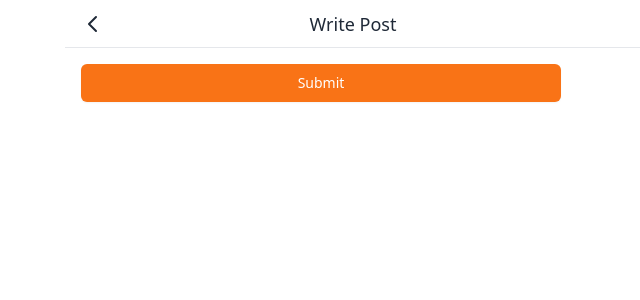
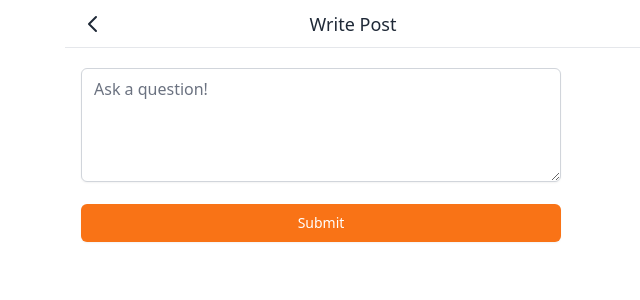
Before and after one commit to sbin0819/cloneapp, a Next.js app in the folder carrot-market/: page /community/write in a window 1280 px wide. Shown: the top 300 px of the page, without its empty margins (319-959 px from the left). Built offline with nearby package versions, Linux system fonts and the light colour scheme; no server answers.

Commit message:
feat: community

```diff
--- /dev/null
+++ b/carrot-market/libs/client/useCoords.ts
@@ -0,0 +1,35 @@
+import { useEffect, useState } from 'react';
+
+interface UseCoordState {
+  longitude: number | null;
+  latitude: number | null;
+}
+
+export default function useCoords() {
+  const [coords, setCoords] = useState<UseCoordState>({
+    latitude: null,
+    longitude: null,
+  });
+  const onSuccess = ({
+    coords: { latitude, longitude },
+  }: GeolocationPosition) => {
+    console.log('onSuccess...');
+    setCoords({ latitude, longitude });
+  };
+  const wait = (timeToDelay: number) =>
+    new Promise((resolve) => setTimeout(resolve, timeToDelay));
+  useEffect(() => {
+    navigator.geolocation.getCurrentPosition(onSuccess, null, {
+      // maximumAge: 60000,
+      // timeout: 10000,
+      // enableHighAccuracy: true,
+      enableHighAccuracy: true,
+    });
+    // const time = async () => {
+    //   await wait(10000);
+    //   console.log('waitting over...');
+    // };
+    // time();
+  }, []);
+  return coords;
+}
--- /dev/null
+++ b/carrot-market/pages/api/posts/[id]/answers.ts
@@ -0,0 +1,47 @@
+import { NextApiRequest, NextApiResponse } from 'next';
+import withHandler, { ResponseType } from '@libs/server/withHandler';
+import client from '@libs/server/client';
+import { withApiSession } from '@libs/server/withSession';
+
+async function handler(
+  req: NextApiRequest,
+  res: NextApiResponse<ResponseType>,
+) {
+  const {
+    query: { id },
+    session: { user },
+    body: { answer },
+  } = req;
+
+  const post = await client.post.findUnique({
+    where: {
+      id: +id.toString(),
+    },
+    select: {
+      id: true,
+    },
+  });
+
+  const newAnswer = await client.answer.create({
+    data: {
+      user: {
+        connect: {
+          id: user?.id,
+        },
+      },
+      post: {
+        connect: {
+          id: +id.toString(),
+        },
+      },
+      answer,
+    },
+  });
+
+  res.json({
+    ok: true,
+    answer: newAnswer,
+  });
+}
+
+export default withApiSession(withHandler({ method: ['POST'], handler }));
--- /dev/null
+++ b/carrot-market/pages/api/posts/[id]/index.ts
@@ -0,0 +1,65 @@
+import { NextApiRequest, NextApiResponse } from 'next';
+import withHandler, { ResponseType } from '@libs/server/withHandler';
+import client from '@libs/server/client';
+import { withApiSession } from '@libs/server/withSession';
+
+async function handler(
+  req: NextApiRequest,
+  res: NextApiResponse<ResponseType>,
+) {
+  const {
+    query: { id },
+    session: { user },
+  } = req;
+  const post = await client.post.findUnique({
+    where: {
+      id: +id.toString(),
+    },
+    include: {
+      user: {
+        select: {
+          id: true,
+          name: true,
+          avatar: true,
+        },
+      },
+      answers: {
+        select: {
+          answer: true,
+          id: true,
+          user: {
+            select: {
+              id: true,
+              name: true,
+              avatar: true,
+            },
+          },
+        },
+      },
+      _count: {
+        select: {
+          answers: true,
+          wondering: true,
+        },
+      },
+    },
+  });
+  const isWondering = Boolean(
+    await client.wondering.findFirst({
+      where: {
+        postId: +id.toString(),
+        userId: user?.id,
+      },
+      select: {
+        id: true,
+      },
+    }),
+  );
+  res.json({
+    ok: true,
+    post,
+    isWondering,
+  });
+}
+
+export default withApiSession(withHandler({ method: ['GET'], handler }));
--- /dev/null
+++ b/carrot-market/pages/api/posts/[id]/wonder.ts
@@ -0,0 +1,50 @@
+import { NextApiRequest, NextApiResponse } from 'next';
+import withHandler, { ResponseType } from '@libs/server/withHandler';
+import client from '@libs/server/client';
+import { withApiSession } from '@libs/server/withSession';
+
+async function handler(
+  req: NextApiRequest,
+  res: NextApiResponse<ResponseType>,
+) {
+  const {
+    query: { id },
+    session: { user },
+  } = req;
+
+  const alreadyExists = await client.wondering.findFirst({
+    where: {
+      userId: user?.id,
+      postId: +id.toString(),
+    },
+  });
+
+  if (alreadyExists) {
+    await client.wondering.delete({
+      where: {
+        id: alreadyExists.id,
+      },
+    });
+  } else {
+    await client.wondering.create({
+      data: {
+        user: {
+          connect: {
+            id: user?.id,
+          },
+        },
+        post: {
+          connect: {
+            id: +id.toString(),
+          },
+        },
+      },
+    });
+  }
+
+  res.json({
+    ok: true,
+  });
+}
+
+export default withApiSession(withHandler({ method: ['POST'], handler }));
--- /dev/null
+++ b/carrot-market/pages/api/posts/index.ts
@@ -0,0 +1,69 @@
+import { NextApiRequest, NextApiResponse } from 'next';
+import withHandler, { ResponseType } from '@libs/server/withHandler';
+import client from '@libs/server/client';
+import { withApiSession } from '@libs/server/withSession';
+
+async function handler(
+  req: NextApiRequest,
+  res: NextApiResponse<ResponseType>,
+) {
+  const {
+    body: { question, latitude, longitude },
+    session: { user },
+  } = req;
+  if (req.method === 'POST') {
+    const post = await client.post.create({
+      data: {
+        question,
+        latitude: latitude ? latitude : 100,
+        longitude: longitude ? longitude : 100,
+        user: {
+          connect: {
+            id: user?.id,
+          },
+        },
+      },
+    });
+    res.json({
+      ok: true,
+      post,
+    });
+  }
+  if (req.method === 'GET') {
+    const {
+      query: { latitude, longitude },
+    } = req;
+    const posts = await client.post.findMany({
+      where: {
+        latitude: {
+          gte: +latitude - 0.01,
+          lte: +latitude + 0.01,
+        },
+        longitude: {
+          gte: +longitude - 0.01,
+          lte: +longitude + 0.01,
+        },
+      },
+      include: {
+        user: {
+          select: {
+            id: true,
+            name: true,
+            avatar: true,
+          },
+        },
+        _count: {
+          select: {
+            wondering: true,
+            answers: true,
+          },
+        },
+      },
+    });
+    res.json({ ok: true, posts });
+  }
+}
+
+export default withApiSession(
+  withHandler({ method: ['POST', 'GET'], handler }),
+);
--- a/carrot-market/pages/community/[id].tsx
+++ b/carrot-market/pages/community/[id].tsx
@@ -1,8 +1,86 @@
 import type { NextPage } from 'next';
 import Layout from '@components/layout';
 import TextArea from '@components/textarea';
+import { useRouter } from 'next/router';
+import useSWR from 'swr';
+import { Answer, Post, User } from '@prisma/client';
+import Link from 'next/link';
+import useMutation from '@libs/client/useMutation';
+import { cls } from '@libs/client/utils';
+import { useForm } from 'react-hook-form';
+import { useEffect } from 'react';
+
+interface AnswerWithUser extends Answer {
+  user: User;
+}
+
+interface PostWithUser extends Post {
+  user: User;
+  _count: {
+    answers: number;
+    wondering: number;
+  };
+  answers: AnswerWithUser[];
+}
+
+interface CommunityPostResponse {
+  ok: boolean;
+  post: PostWithUser;
+  isWondering: boolean;
+}
+
+interface AnswerForm {
+  answer: string;
+}
+
+interface AnswerResponse {
+  ok: boolean;
+  response: Answer;
+}
 
 const CommunityPostDetail: NextPage = () => {
+  const router = useRouter();
+  const { register, handleSubmit, reset } = useForm<AnswerForm>();
+  const { data, mutate } = useSWR<CommunityPostResponse>(
+    router.query.id ? `/api/posts/${router.query.id}` : null,
+  );
+  const [wonder, { loading }] = useMutation(
+    `/api/posts/${router.query.id}/wonder`,
+  );
+  const [sendAnswer, { data: answerData, loading: answerLoading }] =
+    useMutation<AnswerResponse>(`/api/posts/${router.query.id}/answers`);
+  const onWonderClick = () => {
+    if (!data) return;
+    mutate(
+      {
+        ...data,
+        post: {
+          ...data.post,
+          _count: {
+            ...data.post._count,
+            wondering: data.isWondering
+              ? data?.post._count.wondering - 1
+              : data?.post._count.wondering + 1,
+          },
+        },
+        isWondering: !data.isWondering,
+      },
+      false,
+    );
+    if (!loading) {
+      wonder({});
+    }
+  };
+  const onValid = (form: AnswerForm) => {
+    if (answerLoading) return;
+    sendAnswer(form);
+  };
+  useEffect(() => {
+    if (answerData && answerData.ok) {
+      reset();
+      mutate();
+    }
+  }, [answerData, reset, mutate]);
   return (
     <Layout canGoBack>
       <div>
@@ -12,19 +90,29 @@ const CommunityPostDetail: NextPage = () => {
         <div className="flex mb-3 px-4 cursor-pointer pb-3  border-b items-center space-x-3">
           <div className="w-10 h-10 rounded-full bg-slate-300" />
           <div>
-            <p className="text-sm font-medium text-gray-700">Steve Jebs</p>
-            <p className="text-xs font-medium text-gray-500">
-              View profile &rarr;
+            <p className="text-sm font-medium text-gray-700">
+              {data?.post?.user?.name}
             </p>
+            <Link href={`/users/profiles/${data?.post?.user?.id}`}>
+              <a className="text-xs font-medium text-gray-500">
+                View profile &rarr;
+              </a>
+            </Link>
           </div>
         </div>
         <div>
           <div className="mt-2 px-4 text-gray-700">
-            <span className="text-orange-500 font-medium">Q.</span> What is the
-            best mandu restaurant?
+            <span className="text-orange-500 font-medium">Q.</span>{' '}
+            {data?.post?.question}
           </div>
           <div className="flex px-4 space-x-5 mt-3 text-gray-700 py-2.5 border-t border-b-[2px]  w-full">
-            <span className="flex space-x-2 items-center text-sm">
+            <button
+              onClick={onWonderClick}
+              className={cls(
+                'flex space-x-2 items-center text-sm',
+                data?.isWondering ? 'text-teal-600' : '',
+              )}
+            >
               <svg
                 className="w-4 h-4"
                 fill="none"
@@ -39,8 +127,8 @@ const CommunityPostDetail: NextPage = () => {
                   d="M9 12l2 2 4-4m6 2a9 9 0 11-18 0 9 9 0 0118 0z"
                 ></path>
               </svg>
-              <span>궁금해요 1</span>
-            </span>
+              <span>궁금해요 {data?.post?._count?.wondering}</span>
+            </button>
             <span className="flex space-x-2 items-center text-sm">
               <svg
                 className="w-4 h-4"
@@ -56,34 +144,37 @@ const CommunityPostDetail: NextPage = () => {
                   d="M8 12h.01M12 12h.01M16 12h.01M21 12c0 4.418-4.03 8-9 8a9.863 9.863 0 01-4.255-.949L3 20l1.395-3.72C3.512 15.042 3 13.574 3 12c0-4.418 4.03-8 9-8s9 3.582 9 8z"
                 ></path>
               </svg>
-              <span>답변 1</span>
+              <span>답변 {data?.post?._count?.answers}</span>
             </span>
           </div>
         </div>
         <div className="px-4 my-5 space-y-5">
-          <div className="flex items-start space-x-3">
-            <div className="w-8 h-8 bg-slate-200 rounded-full" />
-            <div>
-              <span className="text-sm block font-medium text-gray-700">
-                Steve Jebs
-              </span>
-              <span className="text-xs text-gray-500 block ">2시간 전</span>
-              <p className="text-gray-700 mt-2">
-                The best mandu restaurant is the one next to my house.
-              </p>
+          {data?.post?.answers?.map((answer) => (
+            <div key={answer.id} className="flex items-start space-x-3">
+              <div className="w-8 h-8 bg-slate-200 rounded-full" />
+              <div>
+                <span className="text-sm block font-medium text-gray-700">
+                  {answer.user.name}
+                </span>
+                <span className="text-xs text-gray-500 block ">
+                  {answer.createdAt}
+                </span>
+                <p className="text-gray-700 mt-2">{answer.answer} </p>
+              </div>
             </div>
-          </div>
+          ))}
         </div>
-        <div className="px-4">
-          {/* <TextArea
+        <form className="px-4" onSubmit={handleSubmit(onValid)}>
+          <TextArea
             name="description"
             placeholder="Answer this question!"
             required
-          /> */}
+            register={register('answer', { required: true, minLength: 5 })}
+          />
           <button className="mt-2 w-full bg-orange-500 hover:bg-orange-600 text-white py-2 px-4 border border-transparent rounded-md shadow-sm text-sm font-medium focus:ring-2 focus:ring-offset-2 focus:ring-orange-500 focus:outline-none ">
-            Reply
+            {answerLoading ? 'Loading...' : 'Reply'}
           </button>
-        </div>
+        </form>
       </div>
     </Layout>
   );
--- a/carrot-market/pages/community/index.tsx
+++ b/carrot-market/pages/community/index.tsx
@@ -1,25 +1,50 @@
 import type { NextPage } from 'next';
 import Link from 'next/link';
-import FloatingButton from '../../components/floating-button';
-import Layout from '../../components/layout';
+import FloatingButton from '@components/floating-button';
+import Layout from '@components/layout';
+import useSWR from 'swr';
+import { Post, User } from '@prisma/client';
+import useCoords from '@libs/client/useCoords';
+
+interface PostWithUser extends Post {
+  user: User;
+  _count: {
+    wondering: number;
+    answers: number;
+  };
+}
+
+interface PostsResponse {
+  ok: boolean;
+  posts: PostWithUser[];
+}
 
 const Community: NextPage = () => {
+  const { latitude, longitude } = useCoords();
+  // const { data } = useSWR<PostsResponse>(
+  //   latitude && longitude
+  //     ? `/api/posts?latitude=${latitude}&longitude=${longitude}`
+  //     : null,
+  // );
+  const { data } = useSWR<PostsResponse>(
+    `/api/posts?latitude=100&longitude=100`,
+  );
   return (
     <Layout hasTabBar title="동네생활">
       <div className="space-y-4 divide-y-[2px]">
-        {[1, 2, 3, 4, 5, 6].map((_, i) => (
-          <Link key={i} href={`/community/${i}`}>
+        {data?.posts?.map((post) => (
+          <Link key={post.id} href={`/community/${post.id}`}>
             <a className="flex cursor-pointer flex-col pt-4 items-start">
               <span className="flex ml-4 items-center px-2.5 py-0.5 rounded-full text-xs font-medium bg-gray-100 text-gray-800">
                 동네질문
               </span>
               <div className="mt-2 px-4 text-gray-700">
-                <span className="text-orange-500 font-medium">Q.</span> What is
-                the best mandu restaurant?
+                <span className="text-orange-500 font-medium">Q.</span>{' '}
+                {post.question}
               </div>
               <div className="mt-5 px-4 flex items-center justify-between w-full text-gray-500 font-medium text-xs">
-                <span>니꼬</span>
-                <span>18시간 전</span>
+                <span>{post.user.name}</span>
+                <span>{post.createdAt}</span>
               </div>
               <div className="flex px-4 space-x-5 mt-3 text-gray-700 py-2.5 border-t   w-full">
                 <span className="flex space-x-2 items-center text-sm">
@@ -37,7 +62,7 @@ const Community: NextPage = () => {
                       d="M9 12l2 2 4-4m6 2a9 9 0 11-18 0 9 9 0 0118 0z"
                     ></path>
                   </svg>
-                  <span>궁금해요 1</span>
+                  <span>궁금해요 {post._count.wondering}</span>
                 </span>
                 <span className="flex space-x-2 items-center text-sm">
                   <svg
@@ -54,7 +79,7 @@ const Community: NextPage = () => {
                       d="M8 12h.01M12 12h.01M16 12h.01M21 12c0 4.418-4.03 8-9 8a9.863 9.863 0 01-4.255-.949L3 20l1.395-3.72C3.512 15.042 3 13.574 3 12c0-4.418 4.03-8 9-8s9 3.582 9 8z"
                     ></path>
                   </svg>
-                  <span>답변 1</span>
+                  <span>답변 {post._count.answers}</span>
                 </span>
               </div>
             </a>
--- a/carrot-market/pages/community/write.tsx
+++ b/carrot-market/pages/community/write.tsx
@@ -2,13 +2,50 @@ import type { NextPage } from 'next';
 import Button from '@components/button';
 import Layout from '@components/layout';
 import TextArea from '@components/textarea';
+import { useForm } from 'react-hook-form';
+import useMutation from '@libs/client/useMutation';
+import { useEffect } from 'react';
+import { Post } from '@prisma/client';
+import { useRouter } from 'next/router';
+import useCoords from '@libs/client/useCoords';
+
+interface WriteForm {
+  question: string;
+}
+
+interface WriteResponse {
+  ok: boolean;
+  post: Post;
+}
 
 const Write: NextPage = () => {
+  const { latitude, longitude } = useCoords();
+  const router = useRouter();
+  const { register, handleSubmit } = useForm<WriteForm>();
+  const [post, { loading, data }] = useMutation<WriteResponse>('/api/posts');
+  const onValid = (data: WriteForm) => {
+    if (loading) return;
+    post({
+      ...data,
+      latitude: latitude ? latitude : 100,
+      longitude: longitude ? longitude : 100,
+    });
+  };
+  useEffect(() => {
+    if (data && data.ok) {
+      router.push(`/community/${data.post.id}`);
+    }
+  }, [data, router]);
   return (
     <Layout canGoBack title="Write Post">
-      <form className="p-4 space-y-4">
-        {/* <TextArea required placeholder="Ask a question!" /> */}
-        <Button text="Submit" />
+      <form onSubmit={handleSubmit(onValid)} className="p-4 space-y-4">
+        <TextArea
+          register={register('question', { required: true, minLength: 5 })}
+          required
+          placeholder="Ask a question!"
+        />
+        {/* 위도, 경도 자료를 너무 늦게 받음 */}
+        <Button text={loading ? 'Loading...' : 'Submit'} />
       </form>
     </Layout>
   );
```
Also changed, not shown: 1 other file (tests, documents, lock files or other folders).
